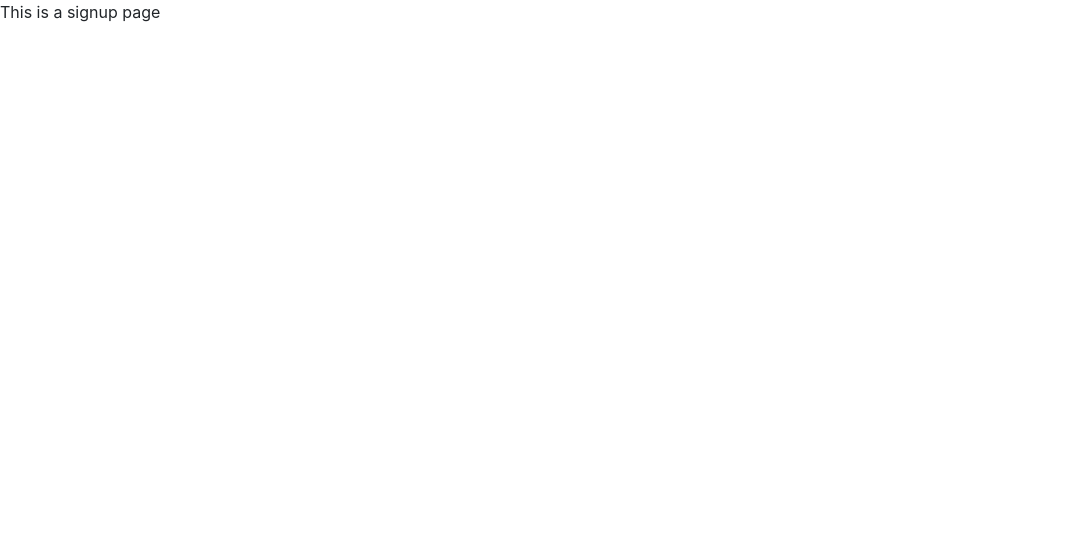
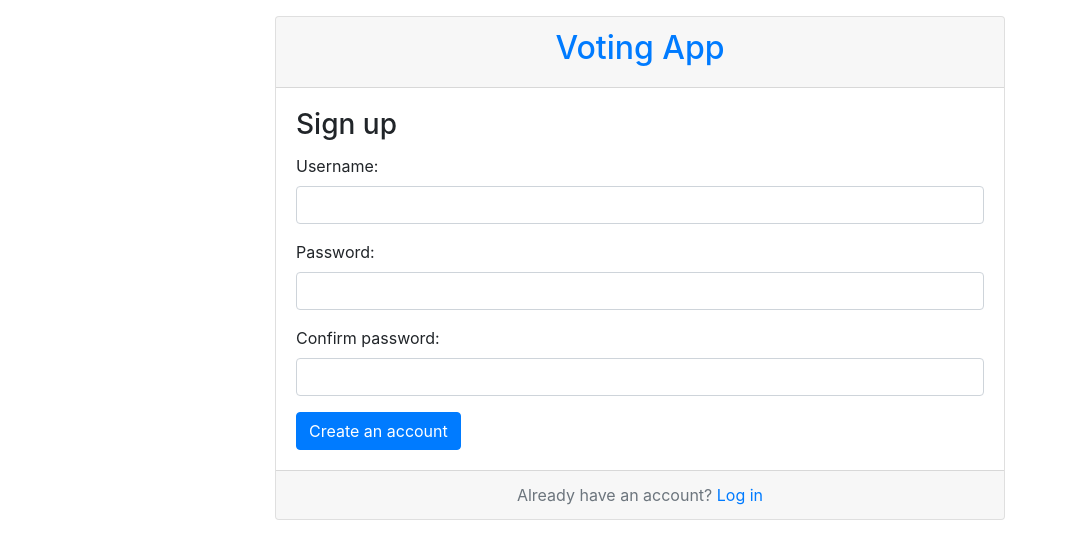
Before and after one commit to astralking-infinity/vue_voting_app, a Vue app: page /signup in a window 1280 px wide. Shown: the top 558 px of the page, without its empty margins (0-1068 px from the left). Built offline with nearby package versions, Linux system fonts and the light colour scheme.

Commit message:
Updated sign up form

```diff
--- a/src/components/SignUpForm.vue
+++ b/src/components/SignUpForm.vue
@@ -1,3 +1,170 @@
 <template>
-  <div>This is a signup page</div>
+  <span v-if="isAuthenticated">
+    {{ this.$router.push({ name: 'home' }) }}
+  </span>
+  <div class="container" v-else>
+    <div class="row justify-content-center">
+      <div class="col-lg-8 col-md-10 col-sm-12 py-3">
+        <div class="card">
+          <div class="card-header text-center">
+            <h2>
+              <router-link to="/" class="card-link">Voting App</router-link>
+            </h2>
+          </div>
+          <div class="card-body">
+            <h3 class="card-title">Sign up</h3>
+            <form v-on:submit="handleCreateAccount"
+                  method="post">
+              <div class="alert alert-danger" role="alert"
+                   v-if="errors && ('non_field_errors' in errors)">
+                {{ errors.non_field_errors }}
+              </div>
+              <div class="form-group">
+                <label for="username">Username:</label>
+                <input id="username"
+                       type="text"
+                       name="username"
+                       v-model="username"
+                       class='form-control'
+                       :class="{'is-invalid': errors && ('username' in errors)}"
+                       required />
+                <div v-if="errors && ('username' in errors)"
+                     class="invalid-feedback">
+                  <div v-for="(error, idx) in errors.username"
+                      :key="idx">
+                    {{ error }}
+                  </div>
+                </div>
+              </div>
+              <!--
+              Email verification not implemented on the backend yet
+              <div class="form-group">
+                <label for="email">Email:</label>
+                <input id="email"
+                       type="email"
+                       name="email"
+                       v-model="email"
+                       class="form-control"
+                       :class="{'is-invalid': errors && ('email' in errors)}"
+                       autoComplete="email" />
+                <div v-if="errors && ('email' in errors)"
+                     class="invalid-feedback">
+                  <div v-for="(error, idx) in errors.email"
+                       :key="idx">
+                    {{ error }}
+                  </div>
+                </div>
+              </div>
+               -->
+              <div class="form-group">
+                <label for="password1">Password:</label>
+                <input id="password1"
+                       type="password"
+                       name="password1"
+                       v-model="password1"
+                       class="form-control"
+                       :class="{'is-invalid': errors && ('password1' in errors)}"
+                       autoComplete="off"
+                       required />
+                <div v-if="errors && ('password1' in errors)"
+                     class="invalid-feedback">
+                  <div v-for="(error, idx) in errors.password1"
+                       :key="idx">
+                    {{ error }}
+                  </div>
+                </div>
+              </div>
+              <div class="form-group">
+                <label for="password2">Confirm password:</label>
+                <input id="password2"
+                       type="password"
+                       name="password2"
+                       v-model="password2"
+                       class="form-control"
+                       :class="{'is-invalid': errors && ('password2' in errors)}"
+                       autoComplete="off"
+                       required />
+                <div v-if="errors && ('password2' in errors)"
+                     class="invalid-feedback">
+                  <div v-for="(error, idx) in errors.password2"
+                       :key="idx">
+                    {{ error }}
+                  </div>
+                </div>
+              </div>
+              <button type="submit" class="btn btn-primary">
+                Create an account
+              </button>
+            </form>
+          </div>
+          <div class="card-footer text-center text-muted">
+            Already have an account? <router-link to="/login">Log in
+            </router-link>
+          </div>
+        </div>
+      </div>
+    </div>
+  </div>
 </template>
+
+<script>
+  import { endpoints } from './config.js'
+
+  export default {
+    name: 'signUpForm',
+    props: {
+      isAuthenticated: Boolean,
+      loggedInCallback: Function
+    },
+    data () {
+      return {
+        username: '',
+        email: undefined,
+        password1: '',
+        password2: '',
+        errors: null
+      }
+    },
+    methods: {
+      handleCreateAccount(e) {
+        e.preventDefault()
+        const { username, email, password1, password2 } = this
+        const signupAuth = { username, email, password1, password2 }
+
+        const conf = {
+          method: 'post',
+          body: JSON.stringify(signupAuth),
+          headers: new Headers({ 'Content-Type': 'application/json' })
+        }
+
+        fetch(endpoints.registration(), conf)
+          .then(response => {
+            if (!response.ok) {
+              throw response.json()
+            }
+            return response.json()
+          })
+          .then(successData => {
+            if ('key' in successData) {
+              // this.loggedInCallback(successData.key)
+              console.log(successData)
+            } else {
+              console.log('Something went wrong:')
+              console.log(successData);
+            }
+          })
+          .catch(errorData => {
+            if (errorData instanceof Promise) {
+              errorData.then(errors => {
+                this.errors = errors
+              })
+            } else {
+              this.errors = {
+                  detail: [errorData.message]
+              }
+            }
+          })
+      }
+    }
+  }
+</script>
```
